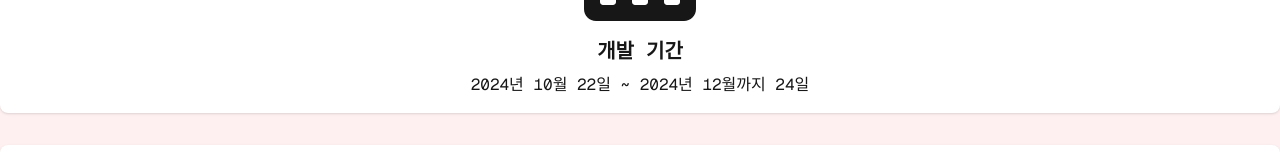
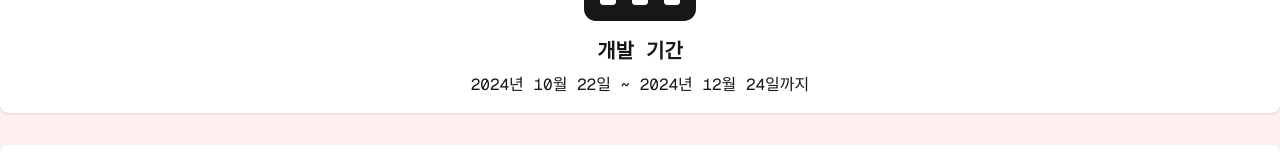
Before and after one commit to Hoodscp/2024_2_JBU_TeamPlan, a Next.js app: page /projects in a window 1280 px wide. Shown: the part 579-742 px from the top of the page. Built offline with nearby package versions, Linux system fonts and the light colour scheme.

Commit message:
ota siuu jeong

```diff
--- a/app/projects/page.tsx
+++ b/app/projects/page.tsx
@@ -23,7 +23,7 @@ export default function projectsPage() {
             <FaCalendarAlt className="text-9xl mb-4 " />
 
             <h3 className="text-xl font-semibold">개발 기간</h3>
-            <p className="mt-2">2024년 10월 22일 ~ 2024년 12월까지 24일</p>
+            <p className="mt-2">2024년 10월 22일 ~ 2024년 12월 24일까지</p>
           </div>
 
           <div className="p-4 bg-white rounded-lg shadow mb-8 flex flex-col items-center">
```
